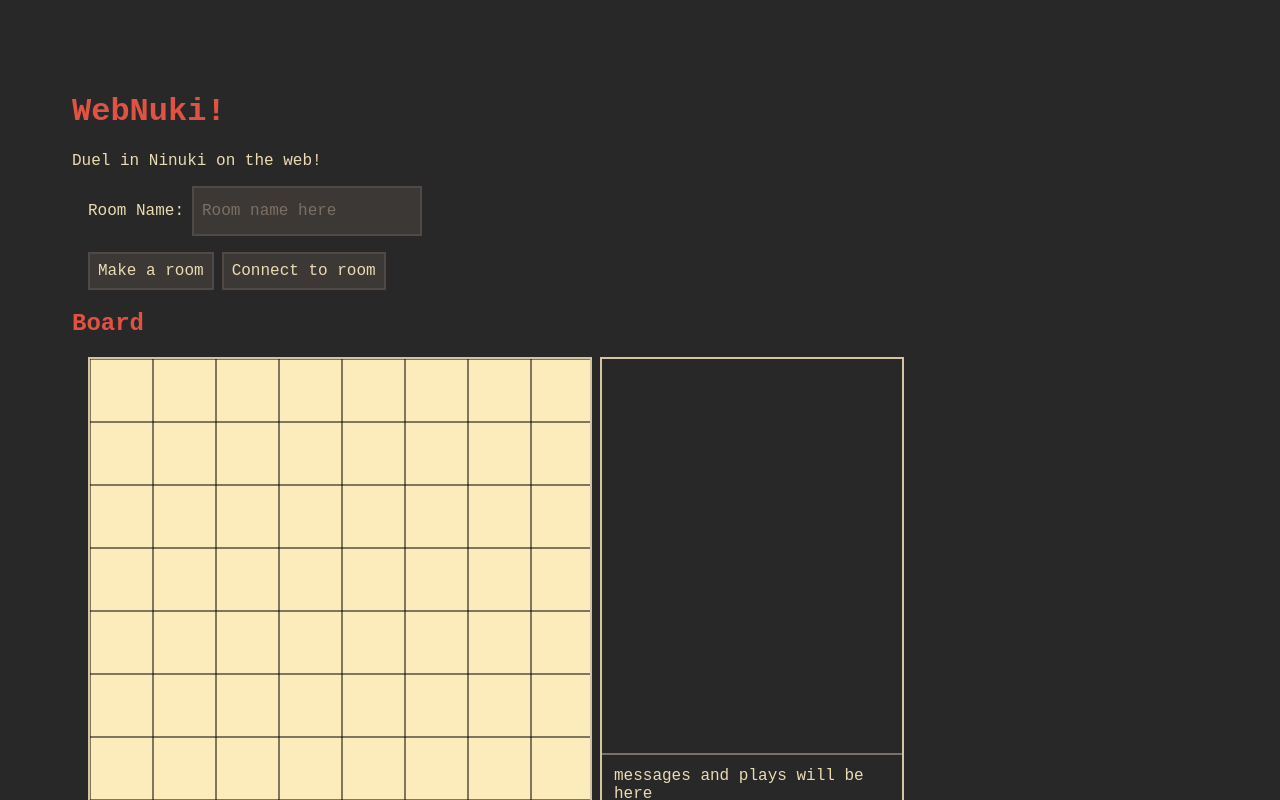
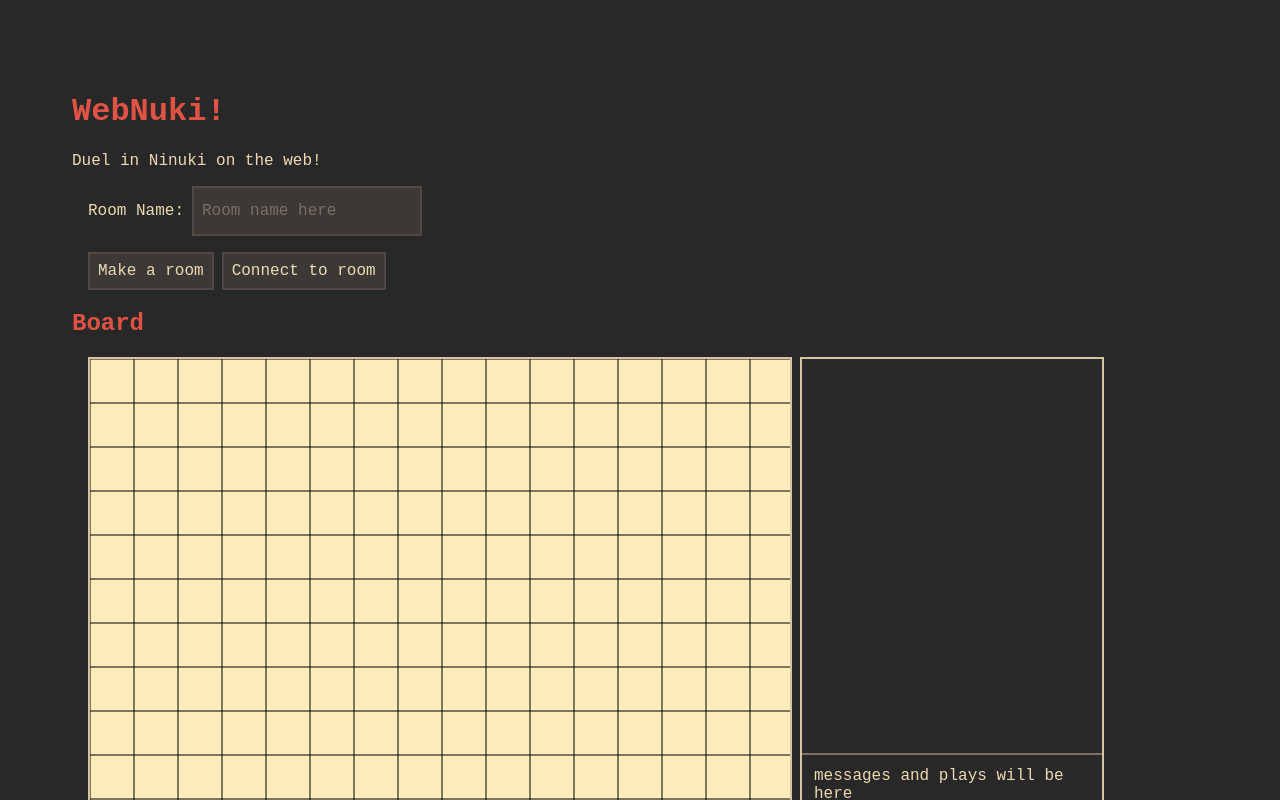
Before and after one commit to goldentoaste/webnuki, a SvelteKit app: page / in a window 1280 px wide. Shown: the top 800 px of the page. Built offline with nearby package versions, Linux system fonts and the light colour scheme.

Commit message:
15 by 15

```diff
--- a/src/routes/+page.svelte
+++ b/src/routes/+page.svelte
@@ -81,7 +81,7 @@
     let canvas: HTMLCanvasElement;
     onMount(() => {
         // ninuki board state
-        board = new Board(7, canvas);
+        board = new Board(15, canvas);
     });
 
     /*
@@ -155,8 +155,8 @@
             id="nukiCanvas"
             bind:this={canvas}
             class:noclick={!gameStarted}
-            width="500px"
-            height="500px"
+            width="700px"
+            height="700px"
         />
         {#if board}
             <p>You are player: {colorToName($playerColor)}</p>
```
